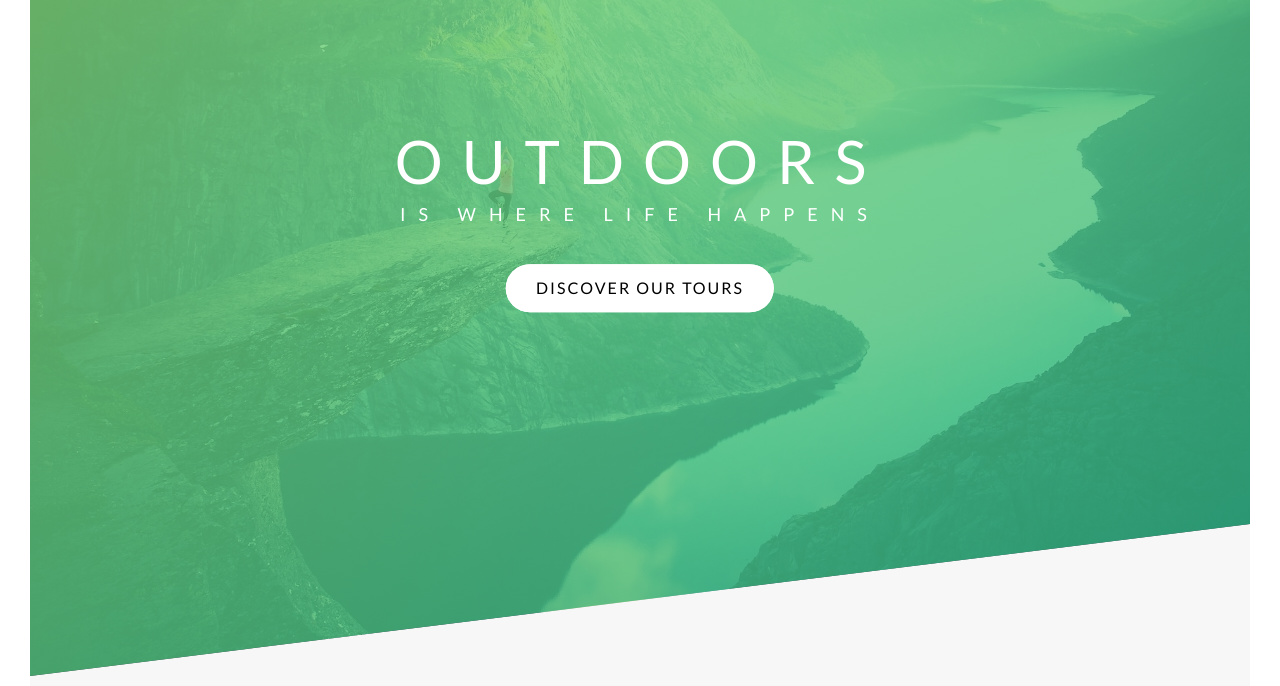
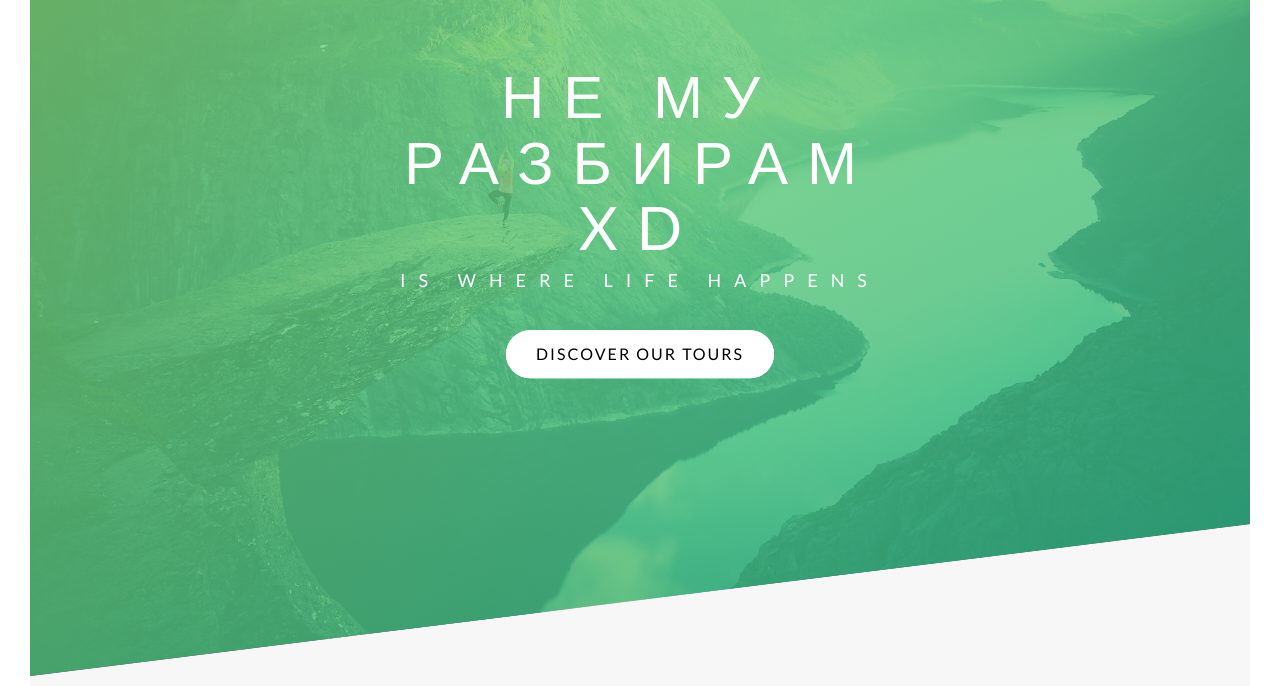
Before and after one commit to emobugs/Natours, a plain HTML site: page index.html in a window 1280 px wide. Shown: the part 114-800 px from the top of the page. Drawn offline with Linux system fonts and the light colour scheme.

Commit message:
index.html
joke

```diff
--- a/index.html
+++ b/index.html
@@ -20,7 +20,7 @@
             </div>
             <div class="header__text-box">
                 <h1 class="heading-primary">
-                    <span class="heading-primary--main">Outdoors</span>
+                    <span class="heading-primary--main">Не му разбирам xd</span>
                     <span class="heading-primary--sub">is where life happens</span>
                 </h1>
                 <a href="#" class="btn btn--white btn--animated">Discover our tours</a>
```
